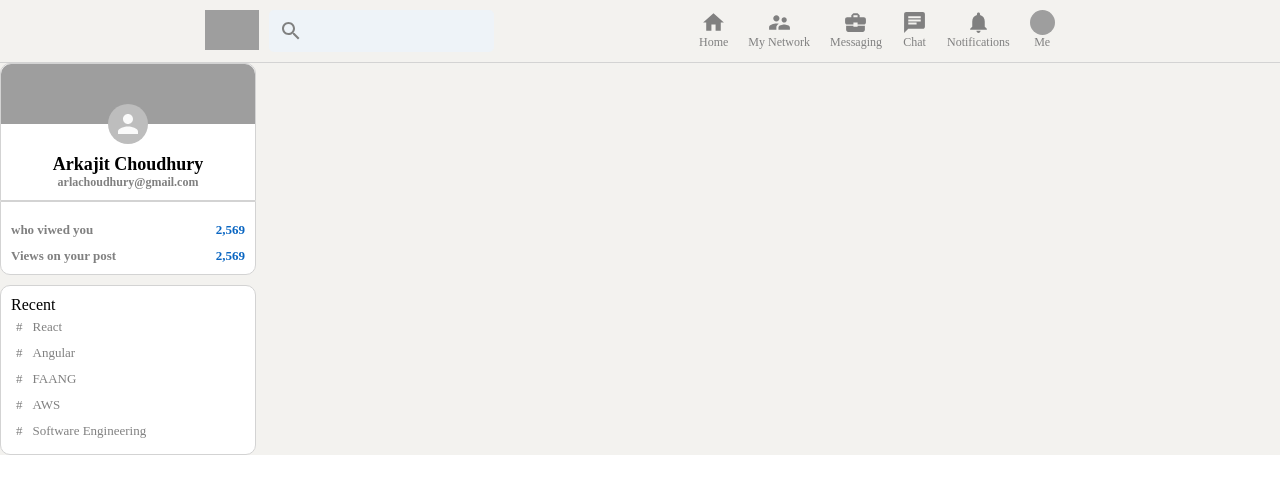
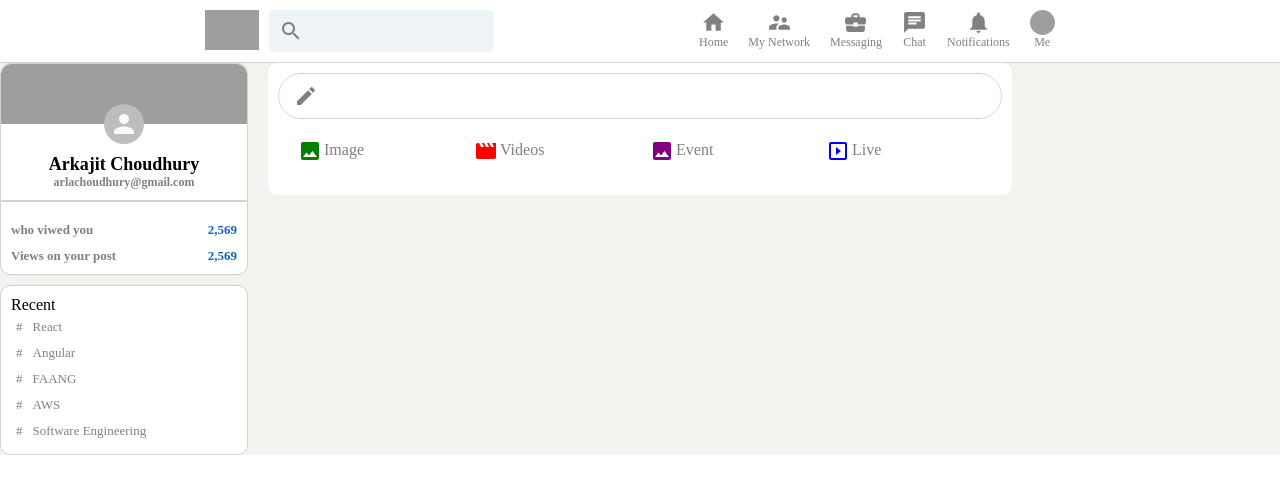
Before and after one commit to arkahood/Connecting, a React (Create React App) app: page / in a window 1280 px wide. Shown: the top 494 px of the page. Built offline with nearby package versions, Linux system fonts and the light colour scheme; grey boxes are pictures that could not be loaded.

Commit message:
feed input Done

```diff
--- a/src/App.js
+++ b/src/App.js
@@ -2,6 +2,7 @@ import React from 'react';
 import './App.css';
 import Header from './Components/Header';
 import SideBar from './Components/SideBar';
+import Feed from './Components/Feed';
 
 function App() {
   return (
@@ -14,6 +15,7 @@ function App() {
         {/* Side bar */}
         <SideBar />
         {/* Feed */}
+        <Feed />
         {/* Widgets */}
       </div>
 
--- /dev/null
+++ b/src/Components/Feed.css
@@ -0,0 +1,40 @@
+.feed{
+    flex: 0.6;
+    margin: 0 20px;
+
+}
+.feed_inputContainer{
+    background-color: white;
+    margin-bottom: 20px;
+    border-radius: 10px;
+    padding: 10px;
+    padding-bottom: 20px;
+}
+.feed_input{
+    display: flex;
+    border: 1px solid lightgray;
+    color: gray;
+    padding: 10px;
+    padding-left: 15px;
+    border-radius: 30px;
+}
+.feed_input > form{
+    display: flex;
+    width: 100%;
+}
+.feed_input > form > input{
+    border: none;
+    flex: 1;
+    margin-left: 10px;
+    outline-width: 0;
+    font-weight: 600;
+}
+.feed_input > form > button{
+    display: none;
+}
+.feed_inputOptions{
+    justify-content: space-evenly;
+    display: flex;
+    padding: 10px;
+    padding-bottom: 2px;
+}
--- /dev/null
+++ b/src/Components/Feed.jsx
@@ -0,0 +1,31 @@
+import React from 'react';
+import CreateIcon from '@material-ui/icons/Create';
+import './Feed.css';
+import InputOption from './InputOption';
+import ImageIcon from '@material-ui/icons/Image';
+import MovieCreationIcon from '@material-ui/icons/MovieCreation';
+import SlideshowIcon from '@material-ui/icons/Slideshow';
+
+function Feed() {
+    return (
+        <div className="feed">
+            <div className="feed_inputContainer">
+                <div className="feed_input">
+                    <CreateIcon />
+                    <form>
+                        <input type="text" />
+                        <button type="submit">Send</button>
+                    </form>
+                </div>
+                <div className="feed_inputOptions">
+                    <InputOption Icon={ImageIcon} title="Image" color="green" />
+                    <InputOption Icon={MovieCreationIcon} title="Videos" color="red" />
+                    <InputOption Icon={ImageIcon} title="Event" color="purple"/>
+                    <InputOption Icon={SlideshowIcon} title="Live" color="blue"/>
+                </div>
+            </div>
+        </div>
+    )
+}
+
+export default Feed;
--- a/src/Components/Header.css
+++ b/src/Components/Header.css
@@ -7,6 +7,7 @@
     padding-top: 10px;
     padding-bottom: 10px;
     width: 100%;
+    background-color: white;
     z-index: 999;
 }
 .header_left{
--- /dev/null
+++ b/src/Components/InputOption.css
@@ -0,0 +1,17 @@
+.inputOption{
+    display: flex;
+    flex-direction: row;
+    padding: 10px;
+    cursor: pointer;
+    border-radius: 10px;
+    width: 100%;
+    color: grey;
+}
+.inputOption:hover{
+    background-color: whitesmoke;
+    color: black;
+}
+.inputOption > p{
+    padding-left: 2px;
+    padding-top: 2px;
+}
--- /dev/null
+++ b/src/Components/InputOption.jsx
@@ -0,0 +1,13 @@
+import React from 'react';
+import './InputOption.css';
+
+function InputOption({Icon, title, color}) {
+    return (
+        <div className="inputOption">
+            <Icon style = {{color :color}} />
+            <p>{title}</p>
+        </div>
+    )
+}
+
+export default InputOption
```
